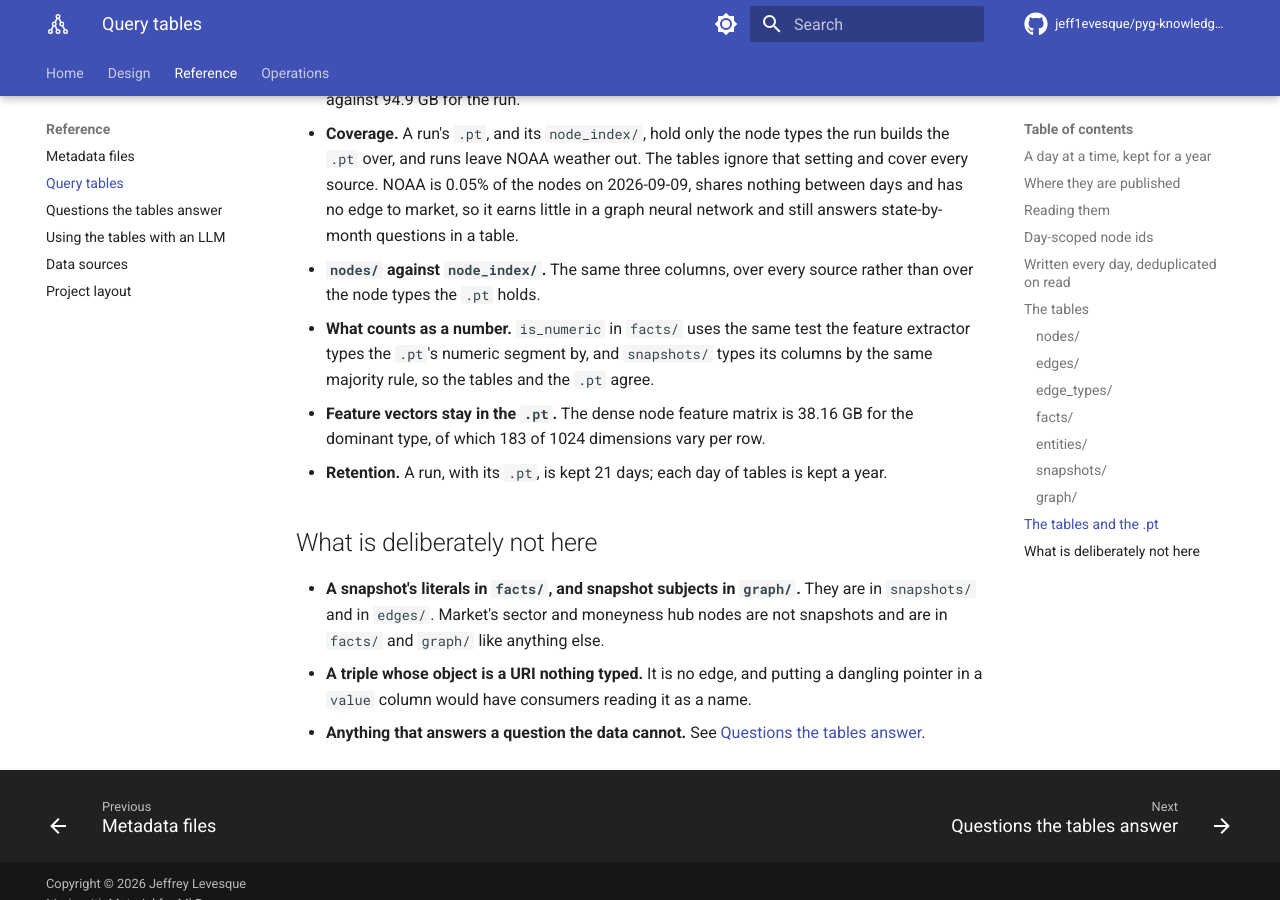
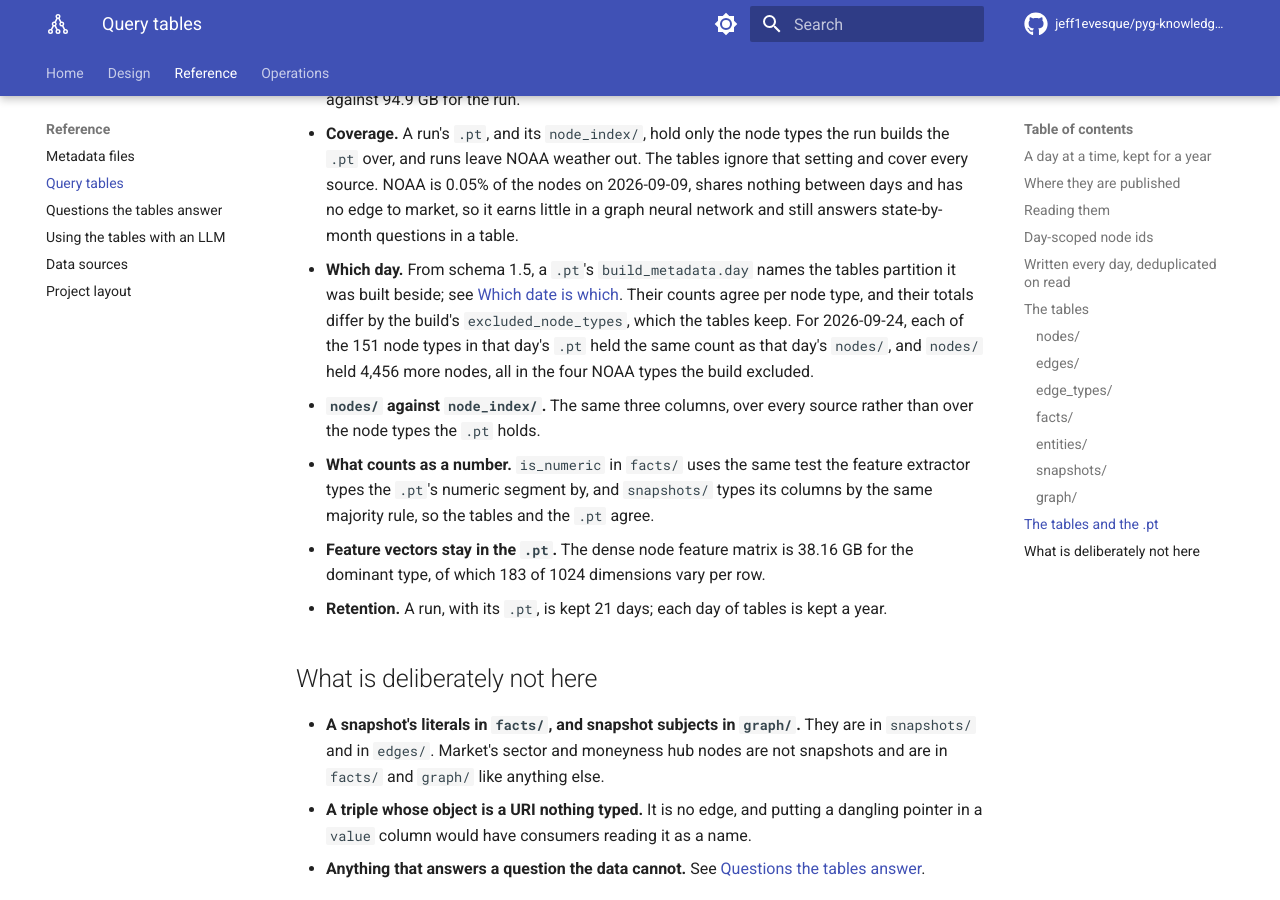
Before and after one commit to jeff1evesque/pyg-knowledge-graph-builder, an MkDocs documentation site: the page built from documentation/reference/tables.md, in a window 1280 px wide and 900 px high, scrolled down 6401 px. Built offline with MkDocs 1.6.1 and Material for MkDocs 9.7.7, drawn with Linux system fonts in a browser that asks for light colours; comment, search, counter and statistics services are not loaded.

Commit message:
#424: tables.md, a .pt names the day of tables it was built beside

```diff
--- a/documentation/reference/tables.md
+++ b/documentation/reference/tables.md
@@ -300,6 +300,13 @@ is here, so the sections above describe the tables alone.
   2026-09-09, shares nothing between days and has no edge to market, so it earns
   little in a graph neural network and still answers state-by-month questions
   in a table.
+- **Which day.** From schema 1.5, a `.pt`'s `build_metadata.day` names the
+  tables partition it was built beside; see
+  [Which date is which](outputs.md#which-date-is-which). Their counts agree per
+  node type, and their totals differ by the build's `excluded_node_types`,
+  which the tables keep. For 2026-09-24, each of the 151 node types in that
+  day's `.pt` held the same count as that day's `nodes/`, and `nodes/` held
+  4,456 more nodes, all in the four NOAA types the build excluded.
 - **`nodes/` against `node_index/`.** The same three columns, over every source
   rather than over the node types the `.pt` holds.
 - **What counts as a number.** `is_numeric` in `facts/` uses the same test the
```
